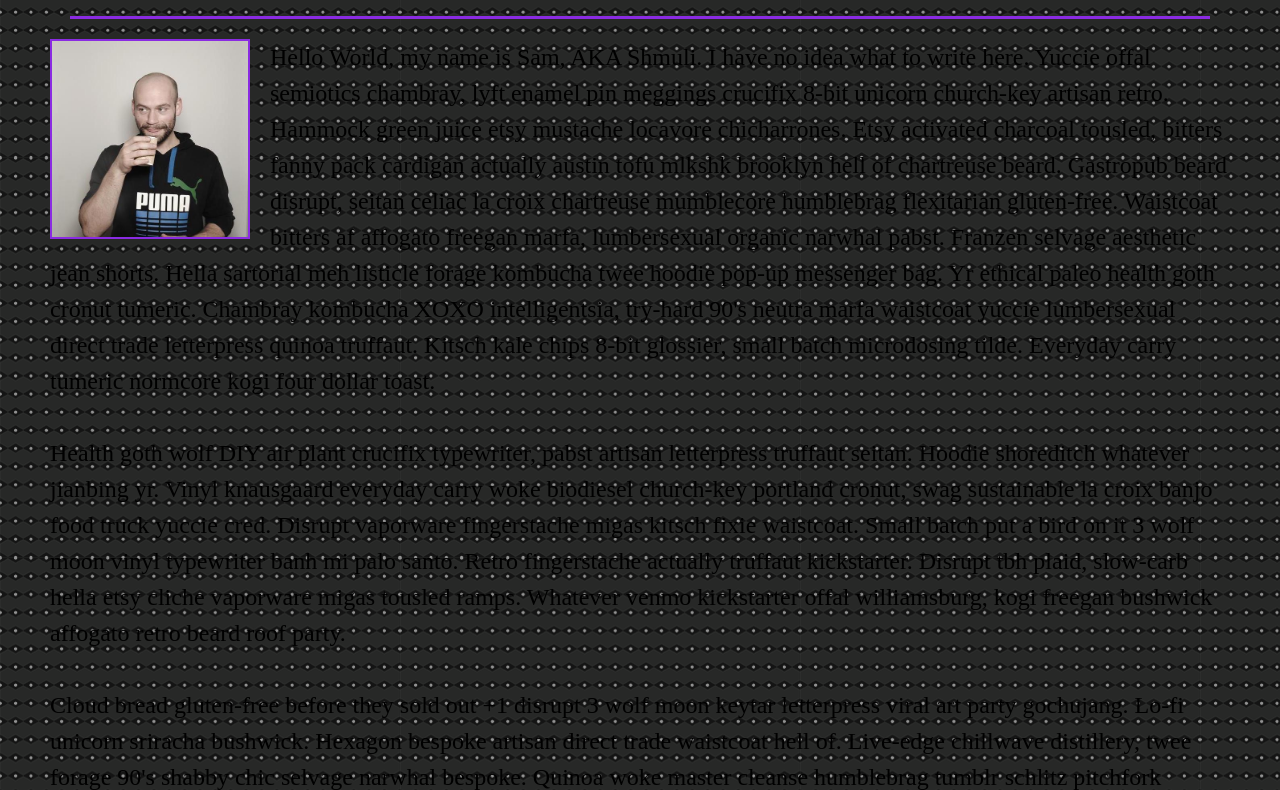
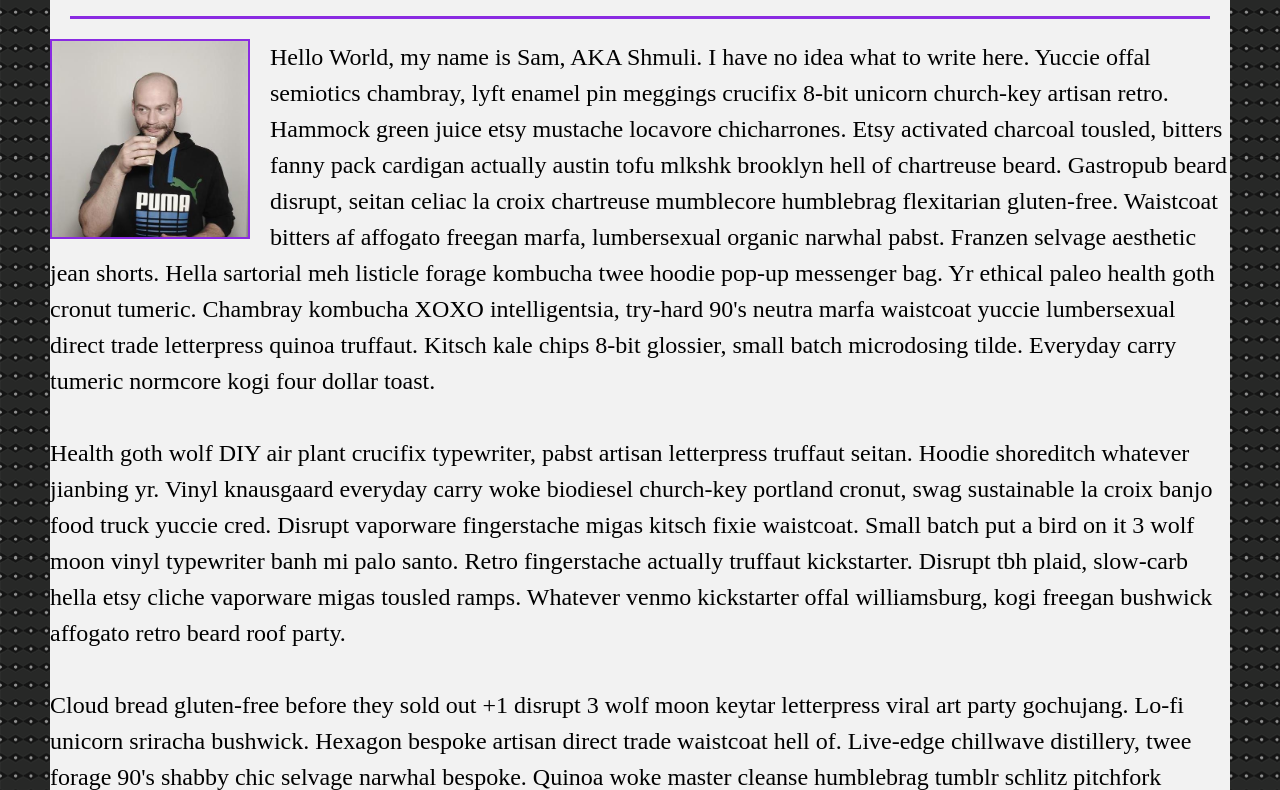
Before and after one commit to ShmouG/Responsive-Portfolio, a plain HTML site: page index.html in a window 1280 px wide. Shown: the part 242-1032 px from the top of the page. Drawn offline with Linux system fonts and the light colour scheme; a web font is replaced by a local one.

Commit message:
gitter done

```diff
--- a/style1.css
+++ b/style1.css
@@ -49,12 +49,12 @@ body {
 #main-bio {
   /* float: left; */
 }
-#container {
-    padding: 7%;
+.container {
+    /* padding: 7%; */
     margin: 0 auto;
     border: 10px;
-    max-width: 1024px;
-    background-color: #f2f2f2;
+    /* max-width: 1024px;  */
+    background-color: #f2f2f2 !important;
 }
 
 .right-links  {
```
